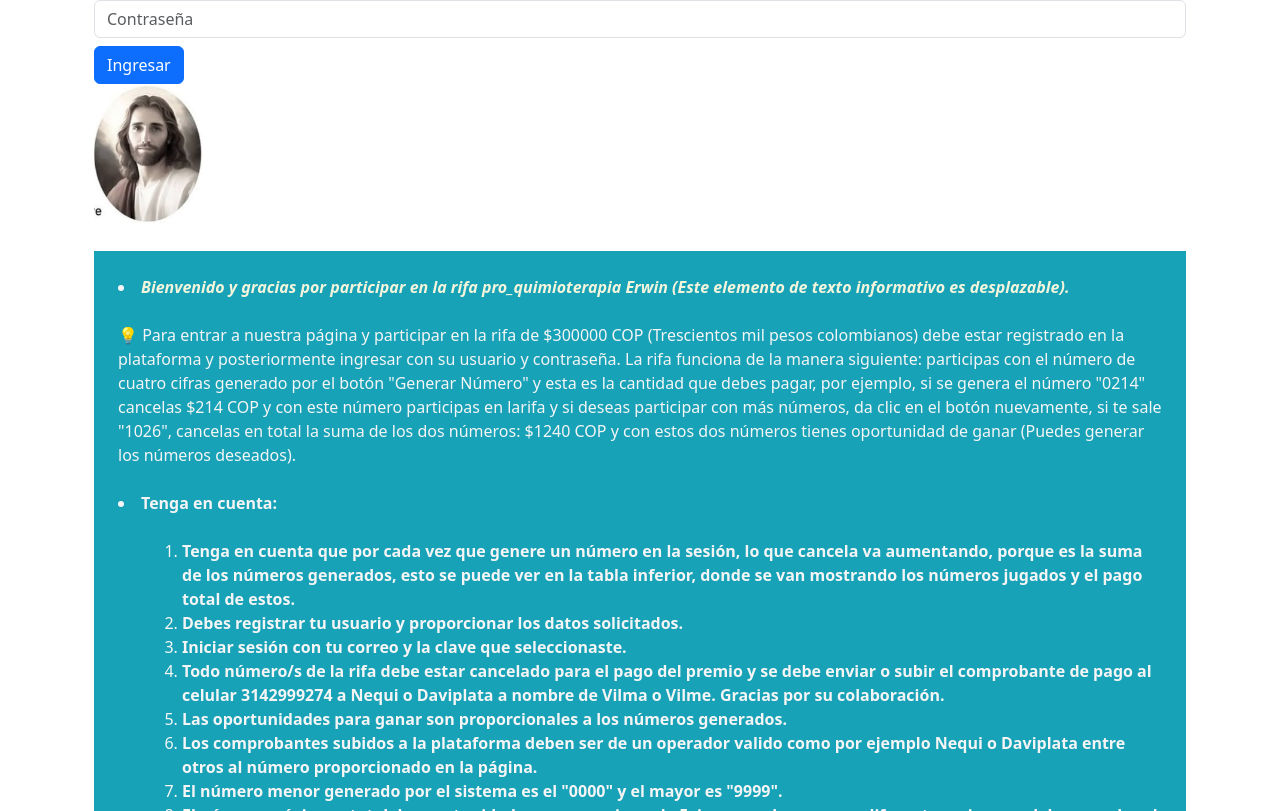
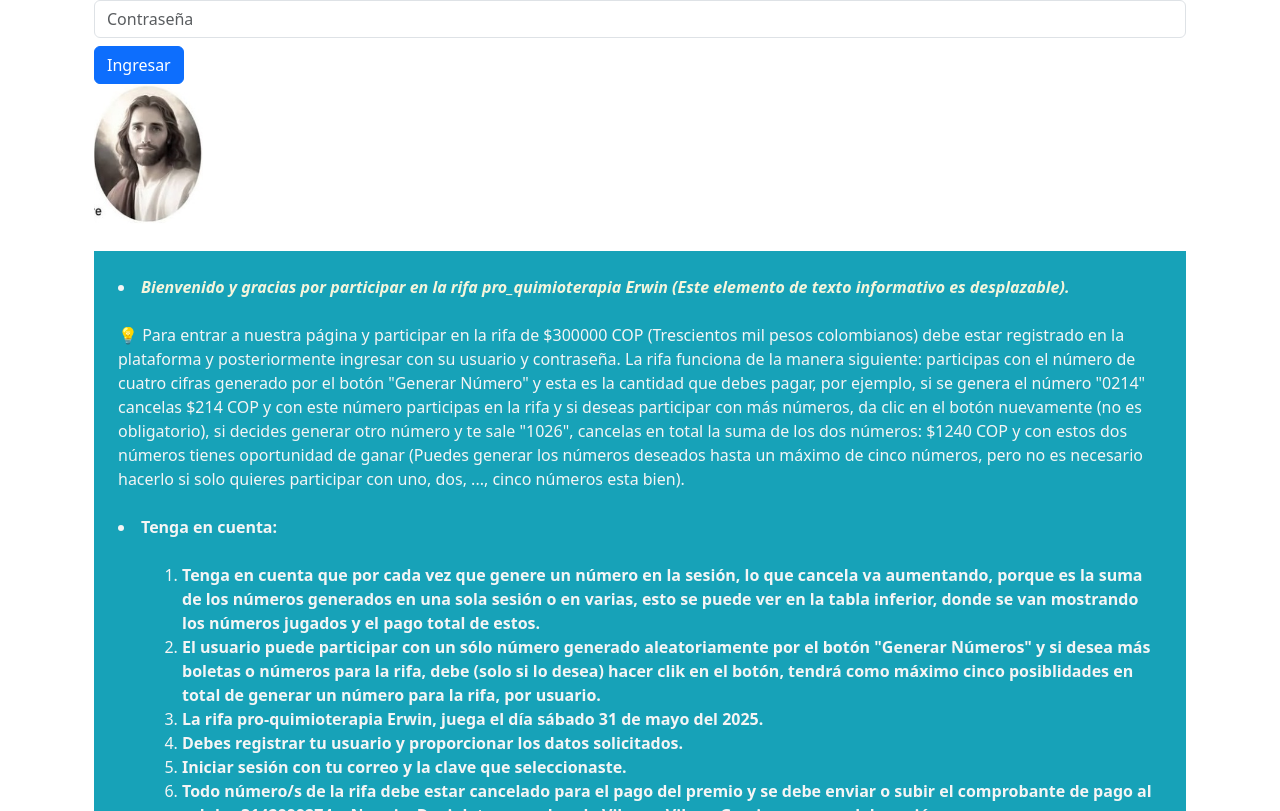
Before and after one commit to padafe65/seio-app, a React (Create React App) app in the folder client/: page / in a window 1280 px wide. Shown: the part 256-1067 px from the top of the page. Built offline with nearby package versions, Linux system fonts and the light colour scheme.

Commit message:
Subiendo mejoras, texto - 2  aclarando los numeros y costos 14/14/2025

```diff
--- a/client/src/pages/Login.js
+++ b/client/src/pages/Login.js
@@ -105,19 +105,20 @@
               </lu><br />
               💡
               Para entrar a nuestra página y participar en la rifa de $300000 COP (Trescientos mil pesos colombianos) debe estar registrado en la plataforma y posteriormente ingresar con su usuario y contraseña. La rifa funciona de la manera siguiente:
-              participas con el número de cuatro cifras generado por el botón "Generar Número" y esta es la cantidad que debes pagar, por ejemplo, si se genera el número "0214" cancelas $214 COP y con este número participas en larifa y si deseas participar con más números, da clic en el botón nuevamente, si te sale "1026", cancelas en total la suma de los dos números: $1240 COP y con estos dos números tienes oportunidad de ganar (Puedes generar los números deseados). <br /><br />
+              participas con el número de cuatro cifras generado por el botón "Generar Número" y esta es la cantidad que debes pagar, por ejemplo, si se genera el número "0214" cancelas $214 COP y con este número participas en la rifa y si deseas participar con más números, da clic en el botón nuevamente (no es obligatorio), si decides generar otro número y te sale "1026", cancelas en total la suma de los dos números: $1240 COP y con estos dos números tienes oportunidad de ganar (Puedes generar los números deseados hasta un máximo de cinco números, pero no es necesario hacerlo si solo quieres participar con uno, dos, ..., cinco números esta bien). <br /><br />
               <li><strong>Tenga en cuenta:</strong> </li><br />
               <ul>
                 <ol>
-                  <li><strong>Tenga en cuenta que por cada vez que genere un número en la sesión, lo que cancela va aumentando, porque es la suma de los números generados, esto se puede ver en la tabla inferior, donde se van mostrando los números jugados y el pago total de estos.</strong> </li>
-                  <li><strong>Debes registrar tu usuario y proporcionar los datos solicitados.</strong> </li>
+                  <li><strong>Tenga en cuenta que por cada vez que genere un número en la sesión, lo que cancela va aumentando, porque es la suma de los números generados en una sola sesión o en varias, esto se puede ver en la tabla inferior, donde se van mostrando los números jugados y el pago total de estos.</strong> </li>
+                  <li><strong>El usuario puede participar con un sólo número generado aleatoriamente por el botón "Generar Números" y si desea más boletas o números para la rifa, debe (solo si lo desea) hacer clik en el botón, tendrá como máximo cinco posiblidades en total de generar un número para la rifa, por usuario.</strong> </li>
+                    <li><strong>La rifa pro-quimioterapia Erwin, juega el día sábado 31 de mayo del 2025.</strong> </li>
+                    <li><strong>Debes registrar tu usuario y proporcionar los datos solicitados.</strong> </li>
                     <li><strong>Iniciar sesión con tu correo y la clave que seleccionaste.</strong> </li>
                     <li><strong>Todo número/s de la rifa debe estar cancelado para el pago del premio y se debe enviar o subir el comprobante de pago al celular <strong>3142999274</strong> a Nequi o Daviplata a nombre de <strong>Vilma o Vilme</strong>. Gracias por su colaboración.</strong> </li>
                     <li><strong>Las oportunidades para ganar son proporcionales a los números generados.</strong> </li>
                     <li><strong>Los comprobantes subidos a la plataforma deben ser de un operador valido como por ejemplo Nequi o Daviplata entre otros al número proporcionado en la página.</strong> </li>
                     <li><strong>El número menor generado por el sistema es el "0000" y el mayor es "9999".</strong> </li>
-                    <li><strong>El número máximo y total de oportunidades por usuario es de 5, ingresando en una o diferente sesiones y debe cancelar el valor total resultado de la suma de los números generados en cada sesión con su respectivo comprobante y sólo participan los números cancelados en cada comprobante.</strong> </li>
-                    <li><strong>La rifa pro-quimioterapia Erwin, juega el día sábado 31 de mayo del 2025.</strong> </li>
+
                 </ol>
               </ul>
             </p>
```
